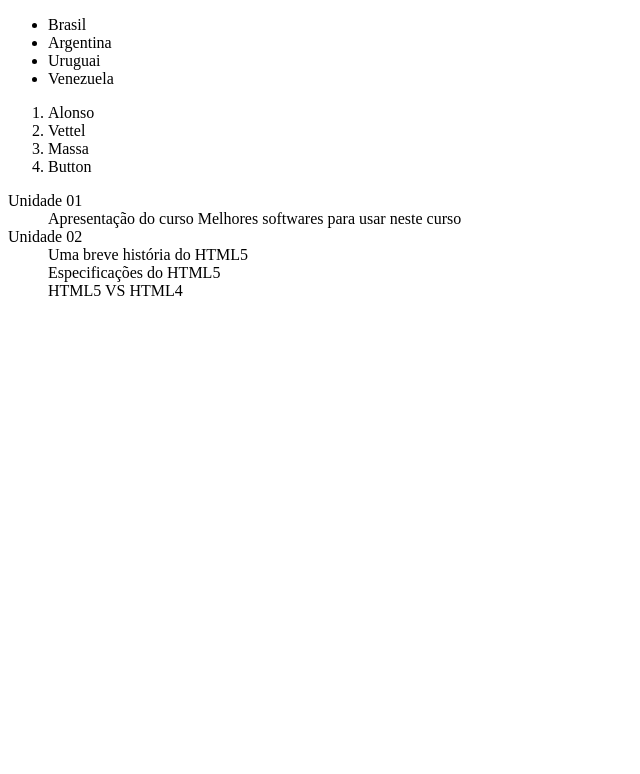
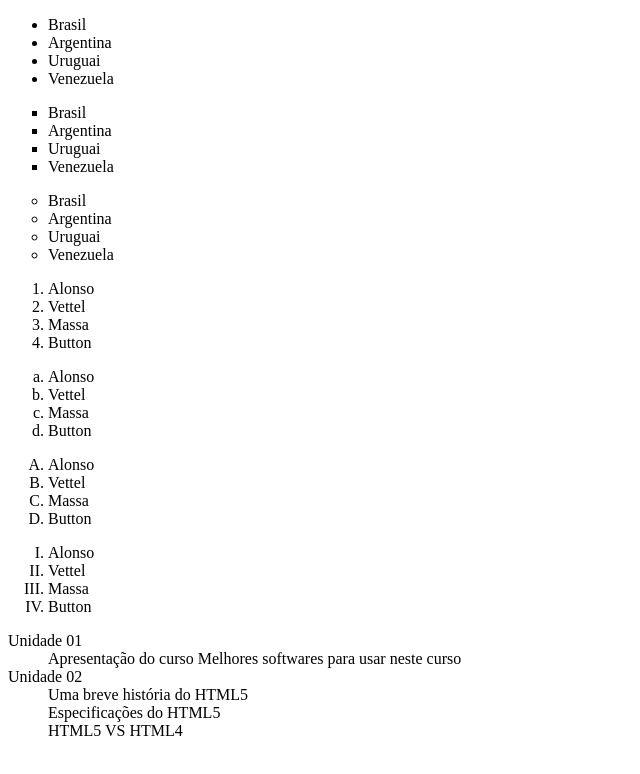
Before and after one commit to OSanches-Cursos/HTML5, a plain HTML site: page Unidade05/Exercício05/index.html in a window 1280 px wide. Shown: the whole page, without its empty margins (0-640 px from the left). Drawn offline with Linux system fonts and the light colour scheme.

Commit message:
Unidade 05
Aprendendo a trabalhar com o texto.

```diff
--- a/Unidade05/Exercício05/index.html
+++ b/Unidade05/Exercício05/index.html
@@ -1,11 +1,9 @@
 <!doctype html>
 <html lang="pt-br">
-
     <head>
         <meta charset="utf-8">
         <title>Curso HTML5 online</title>
     </head>
-
     <body>
 		<!-- Lista sem ordem --->
         <ul>
@@ -14,7 +12,18 @@
             <li>Uruguai</li>
             <li>Venezuela</li>
         </ul>
-
+        <ul type="square">
+        	<li>Brasil</li>
+        	<li>Argentina</li>
+            <li>Uruguai</li>
+            <li>Venezuela</li>
+        </ul>
+        <ul type="circle">
+        	<li>Brasil</li>
+        	<li>Argentina</li>
+            <li>Uruguai</li>
+            <li>Venezuela</li>
+        </ul>
 		<!-- Lista em ordem --->
         <ol>
         	<li>Alonso</li>
@@ -22,7 +31,24 @@
             <li>Massa</li>
             <li>Button</li>
         </ol>
-
+        <ol type="a">
+        	<li>Alonso</li>
+        	<li>Vettel</li>
+            <li>Massa</li>
+            <li>Button</li>
+        </ol>
+        <ol type="A">
+        	<li>Alonso</li>
+        	<li>Vettel</li>
+            <li>Massa</li>
+            <li>Button</li>
+        </ol>
+        <ol type="I">
+        	<li>Alonso</li>
+        	<li>Vettel</li>
+            <li>Massa</li>
+            <li>Button</li>
+        </ol>
 		<!-- Lista descriptiva --->
         <dl>
 			<dt>Unidade 01</dt>
@@ -30,15 +56,12 @@
             	Apresentação do curso
                 Melhores softwares para usar neste curso
             </dd>
-
             <dt>Unidade 02</dt>
             <dd>
             	Uma breve história do HTML5<br>
                 Especificações do HTML5<br>
                 HTML5 VS HTML4<br>
             </dd>
-
         </dl>
     </body>
-
 </html>
```
Also changed, not shown: Unidade05/Exercício01/index.html (+4 -2 lines), Unidade05/Exercício02/index.html (+6 -2 lines), Unidade05/Exercício03/index.html (+3 -7 lines), Unidade05/Exercício04/index.html (+6 -9 lines), Unidade05/Exercício06/uso_tag_em.html (+1 -5 lines), Unidade05/Exercício06/uso_tag_i.html (+2 -5 lines), Unidade05/Exercício07/uso_tag_bold.html (+1 -4 lines), Unidade05/Exercício07/uso_tag_strong.html (+1 -4 lines).
